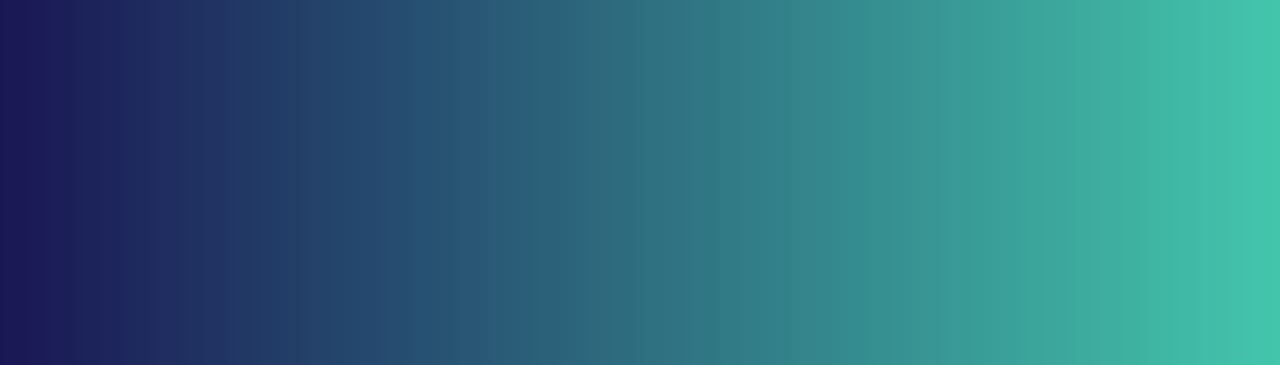
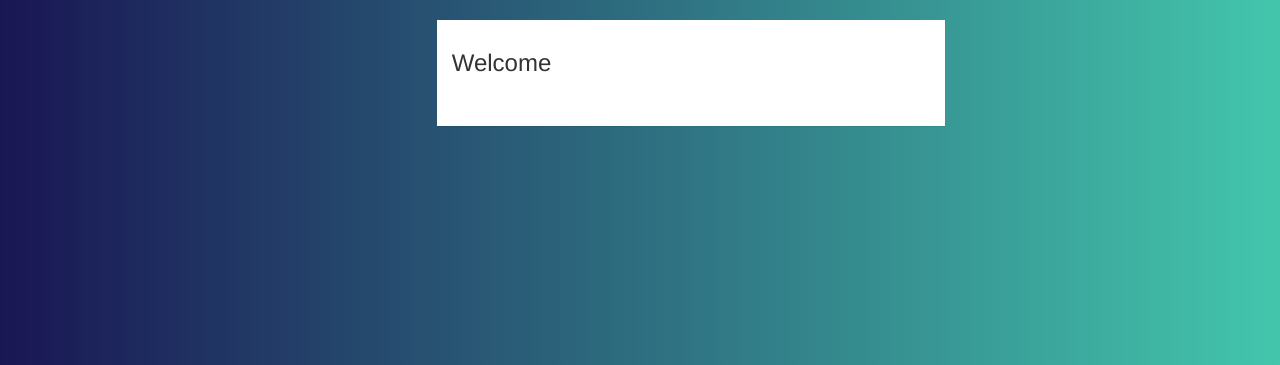
Before and after one commit to yil667/SquadUCSD, a PHP site: page / in a window 1280 px wide. Shown: the part 55-420 px from the top of the page. Run offline with PHP 8.4, Linux system fonts and the light colour scheme; some libraries are stand-ins or nearby versions.

Commit message:
fixed home js

```diff
--- a/FrontEnd/index.php
+++ b/FrontEnd/index.php
@@ -10,16 +10,27 @@
 		<meta name="author" content="Zifan Yang">
 		<!-- Latest compiled and minified CSS -->
             <link rel="stylesheet" href="https://maxcdn.bootstrapcdn.com/bootstrap/3.3.7/css/bootstrap.min.css">
+        <!-- jQuery library -->
+        <script src="https://ajax.googleapis.com/ajax/libs/jquery/3.1.1/jquery.min.js"></script>
 
-
+        <!-- Latest compiled JavaScript -->
+        <script src="https://maxcdn.bootstrapcdn.com/bootstrap/3.3.7/js/bootstrap.min.js"></script>
+        <script type="text/javascript">
+            $( document ).ready(function() {
+                $('#common').load('common.html');
+            });
+        </script>
     </head>
     <body>
-		<div id="common">
-			<?php include 'common.html';?>
+        <div id="common"></div>
+        <div class="row">
+            <div class="col-sm-4 col-sm-offset-4">
+                <div class="panel panel-custom">
+                    <div class="panel-heading"><h3>Welcome</h3></div>
+                    <div class="panel-body">
                     </div>
-
-		<div class="container">
-
+                </div>
+            </div>
         </div>
     </body>
 </html>
```
Lines whose indentation alone changed are shown as unchanged.
